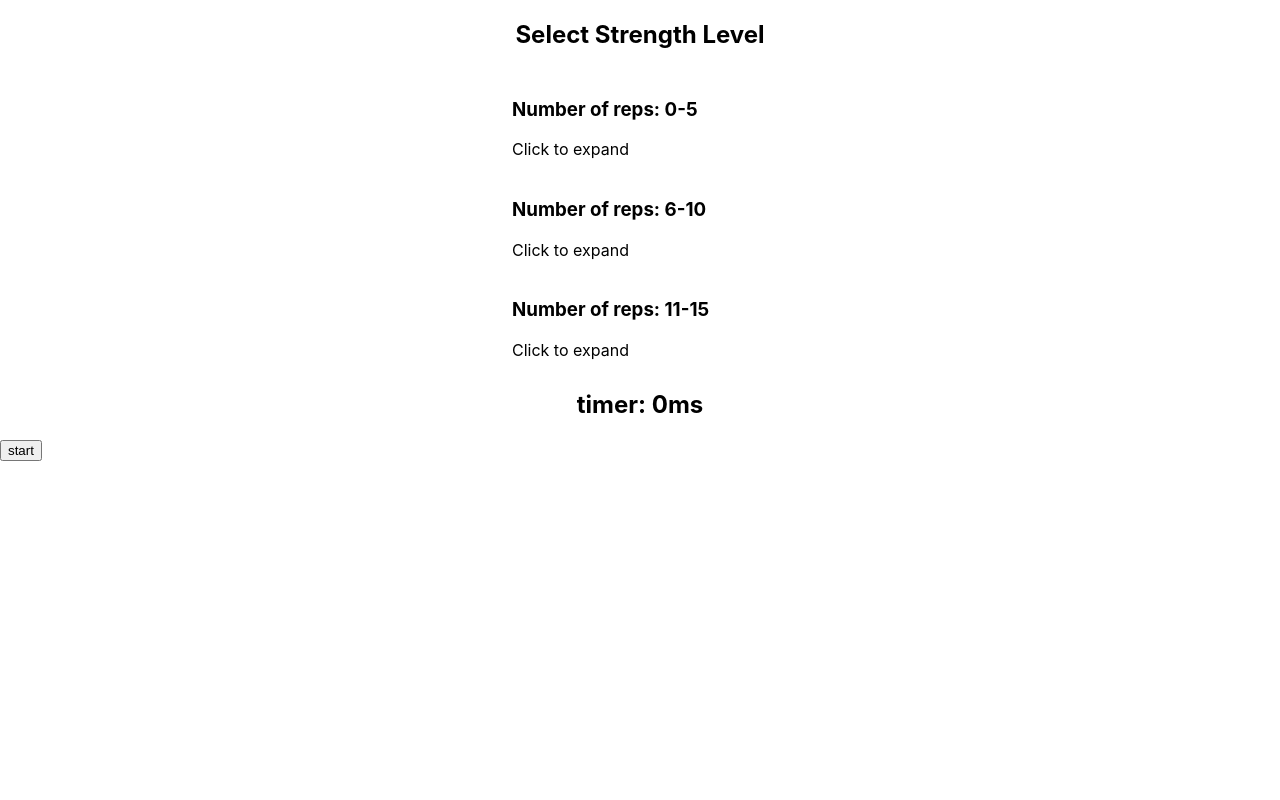
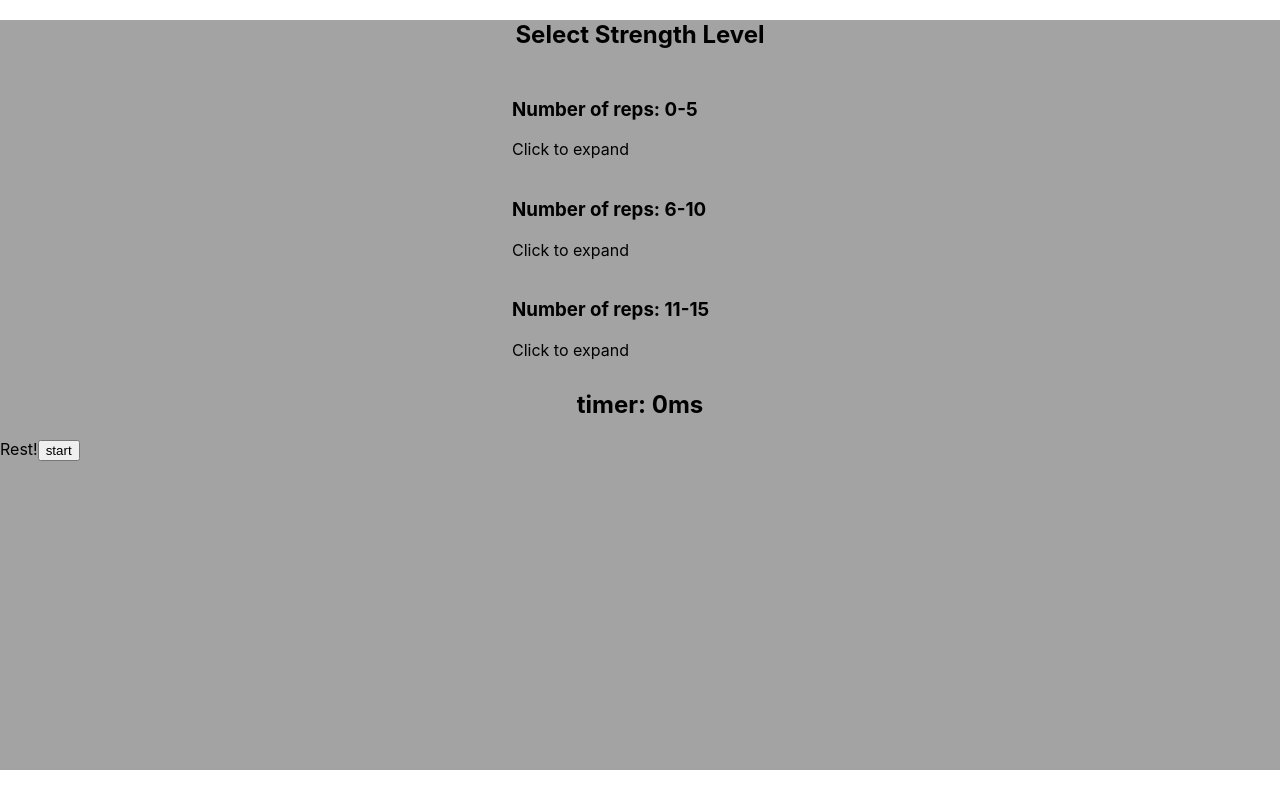
Before and after one commit to rpereira91/pullups-every-day, a React app: page / in a window 1280 px wide. Built offline with nearby package versions, Linux system fonts and the light colour scheme.

Commit message:
button logic

```diff
--- a/src/components/App.js
+++ b/src/components/App.js
@@ -59,6 +59,7 @@ class App extends Component {
             )}
       <div>
         <h2>timer: {ms(this.state.time)}</h2>
+        {this.state.time > 600 ? this.stopTimer :"Rest!" }
           {start}
           {resume}
           {stop}
--- a/src/components/DisplayDay.js
+++ b/src/components/DisplayDay.js
@@ -22,7 +22,6 @@ export default class DisplayDay extends Component {
           </h3>
           <div className='set-container'>
           {this.state.displaySets ? <DisplaySets set = {this.props.workout.set} /> : "Click to expand"}
-
           </div>
       </div>
     )
--- a/src/components/style/App.css
+++ b/src/components/style/App.css
@@ -13,3 +13,7 @@
 h2{
     text-align: center;
 }
+.App{
+    background-color: rgb(163, 163, 163);
+    height: 750px;
+}
```
